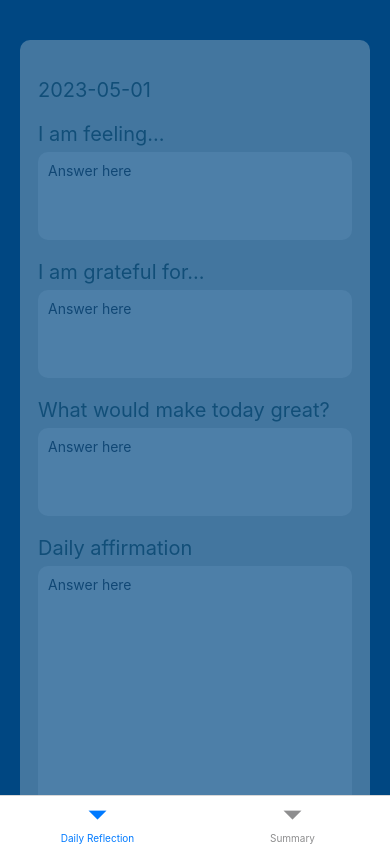
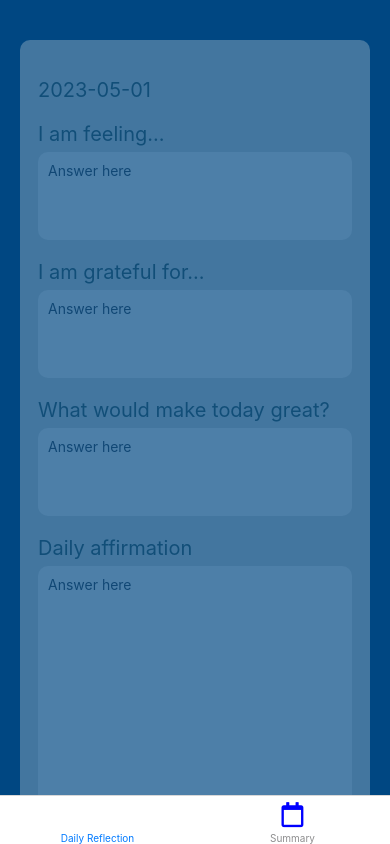
Before and after one commit to bakedoatmeal/reactNative-5minutesADay, a React Native app: screen /Details in a window 390 px wide. Built offline with nearby package versions, Linux system fonts and the light colour scheme.

Commit message:
Move out async storage - WIP

```diff
--- a/app/Reflections.js
+++ b/app/Reflections.js
@@ -1,28 +1,6 @@
 import { createSlice } from '@reduxjs/toolkit';
 import AsyncStorage from '@react-native-async-storage/async-storage';
-
-// const getAsyncData = async () => {
-//   let keys = []
-//   try {
-//     keys = await AsyncStorage.getAllKeys()
-//     const value = await AsyncStorage.multiGet(keys)
-//     console.log(value);
-
-//     const data = {}
-
-//     value.forEach((value) => {
-//       data[value[0]] = JSON.parse(value[1]);
-//     })
-//     console.log(data)
-
-//   } catch(e) {
-//     // error reading value
-//     console.log('There was an error getting async data', e)
-//   }
-// }
-
-// const data = getAsyncData()
-// console.log(data)
+import { saveState } from './asyncStorage';
 
 const initialState = {
   value: {
@@ -41,7 +19,7 @@ const initialState = {
       "date": "2023-05-07",
       "feeling": "Happy",
       "grateful": "Family and the nice weather",
-      "highlight": "Baking cupcakes",
+      "highlight": "Playing fetch with Ara",
       "lesson": "Short row knitting"
     },
     '2023-05-03': {
@@ -50,7 +28,7 @@ const initialState = {
       "date": "2023-05-03",
       "feeling": "Happy",
       "grateful": "Family and the nice weather",
-      "highlight": "Baking cupcakes",
+      "highlight": "Tennis!",
       "lesson": "Short row knitting"
     },
   },
@@ -62,16 +40,6 @@ export const reflectionsSlice = createSlice({
   reducers: {
     addDailyReflection: (state, action) => {
       state.value[action.payload.date] = action.payload
-      console.log(state.value)
-
-      // try {
-      //   const JSONData = JSON.stringify(action.payload)
-      //   await AsyncStorage.setItem(action.payload.date, JSONData)
-      //   const keys = await AsyncStorage.getAllKeys()
-      //   console.log(keys)
-      // } catch (e) {
-      //   console.log('error saving to async storage')
-      // }
 
     }
   }
--- /dev/null
+++ b/app/asyncStorage.js
@@ -0,0 +1,24 @@
+import AsyncStorage from '@react-native-async-storage/async-storage';
+
+const REFLECTIONS = 'REFLECTIONS'
+
+export const saveState = async (state) => {
+  try {
+        const JSONData = JSON.stringify(state)
+        await AsyncStorage.setItem(REFLECTIONS, JSONData)
+      } catch (e) {
+        console.log('error saving to async storage', e)
+      }
+}
+
+export const getAsyncState = async () => {
+  try {
+    const value = await AsyncStorage.getItem(REFLECTIONS)
+    const state = value === null ? undefined : JSON.parse(value)
+    console.log(state)
+    return state
+  } catch(e) {
+    // error reading value
+    console.log('There was an error getting async data', e)
+  }
+}
--- a/app/components/Main.js
+++ b/app/components/Main.js
@@ -4,7 +4,7 @@ import History from './Summary'
 
 import { NavigationContainer } from '@react-navigation/native';
 import { createBottomTabNavigator } from '@react-navigation/bottom-tabs';
-import { Ionicons } from 'react-native-vector-icons'
+import Icon from 'react-native-vector-icons/FontAwesome5';
 
 const Tab = createBottomTabNavigator();
 
@@ -13,22 +13,20 @@ export default function App() {
     <NavigationContainer>
       <Tab.Navigator initialRouteName="DailyReflection"
         screenOptions={({ route }) => ({
-          // tabBarIcon: ({ focused, color, size }) => {
-          //   let iconName;
+          tabBarIcon: ({ focused, color, size }) => {
+            let iconName;
 
-          //   if (route.name === 'Daily Reflecion') {
-          //     iconName = focused
-          //       ? 'journal' // Set focused icon
-          //       : 'journal-outline'; // Set the not focused icon
-          //   } else if (route.name === 'Summary') {
-          //     iconName = focused ? 'calendar-clear' : 'calendar-number-outline';
-          //   }
+            if (route.name === 'Daily Reflecion') {
+              iconName = focused
+                ? 'book-open' // Set focused icon
+                : 'book-open'; // Set the not focused icon
+            } else if (route.name === 'Summary') {
+              iconName = focused ? 'calendar' : "calendar";
+            }
 
-          //   // You can return any component that you like here!
-          //   return <Ionicons name={iconName} size={size} color={color} />;
-          // },
-          // tabBarActiveTintColor: 'tomato', // Active/focussed color
-          // tabBarInactiveTintColor: 'gray', // Inactive color,
+            // You can return any component that you like here!
+            return  <Icon name={iconName} size={25} color="blue" />
+          },
           headerShown: false
         })
       }
--- a/app/store.js
+++ b/app/store.js
@@ -1,5 +1,6 @@
 import { configureStore } from '@reduxjs/toolkit';
 import reflectionsReducer from './Reflections'
+import { getAsyncState, saveState } from './asyncStorage';
 
 export const store = configureStore({
   reducer: {
--- a/package.json
+++ b/package.json
@@ -9,7 +9,7 @@
     "web": "expo start --web"
   },
   "dependencies": {
-    "@react-native-async-storage/async-storage": "^1.18.1",
+    "@react-native-async-storage/async-storage": "1.17.11",
     "@react-native-community/masked-view": "^0.1.11",
     "@react-navigation/bottom-tabs": "^6.5.7",
     "@react-navigation/native": "^6.1.6",
```
Also changed, not shown: 1 other file (tests, documents, lock files or other folders).
